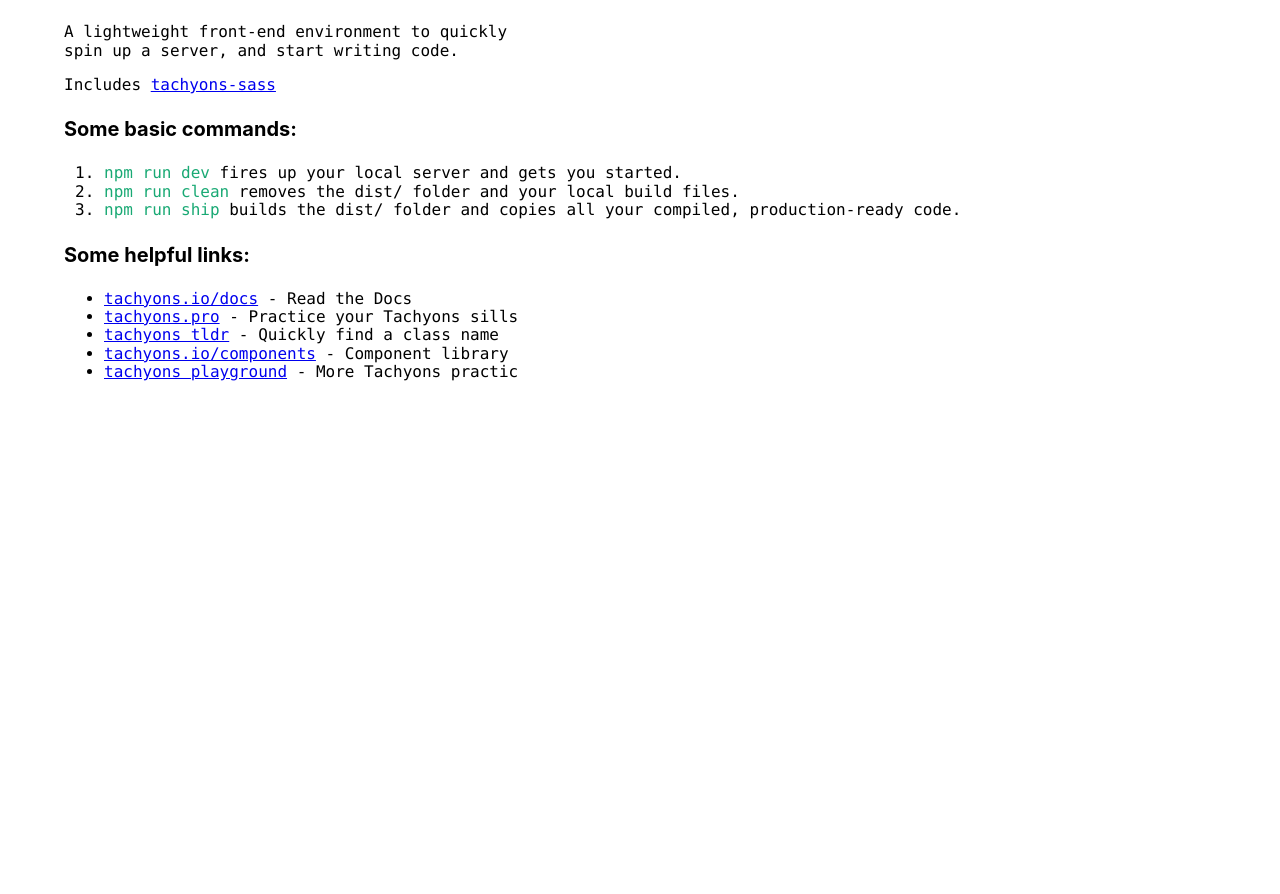
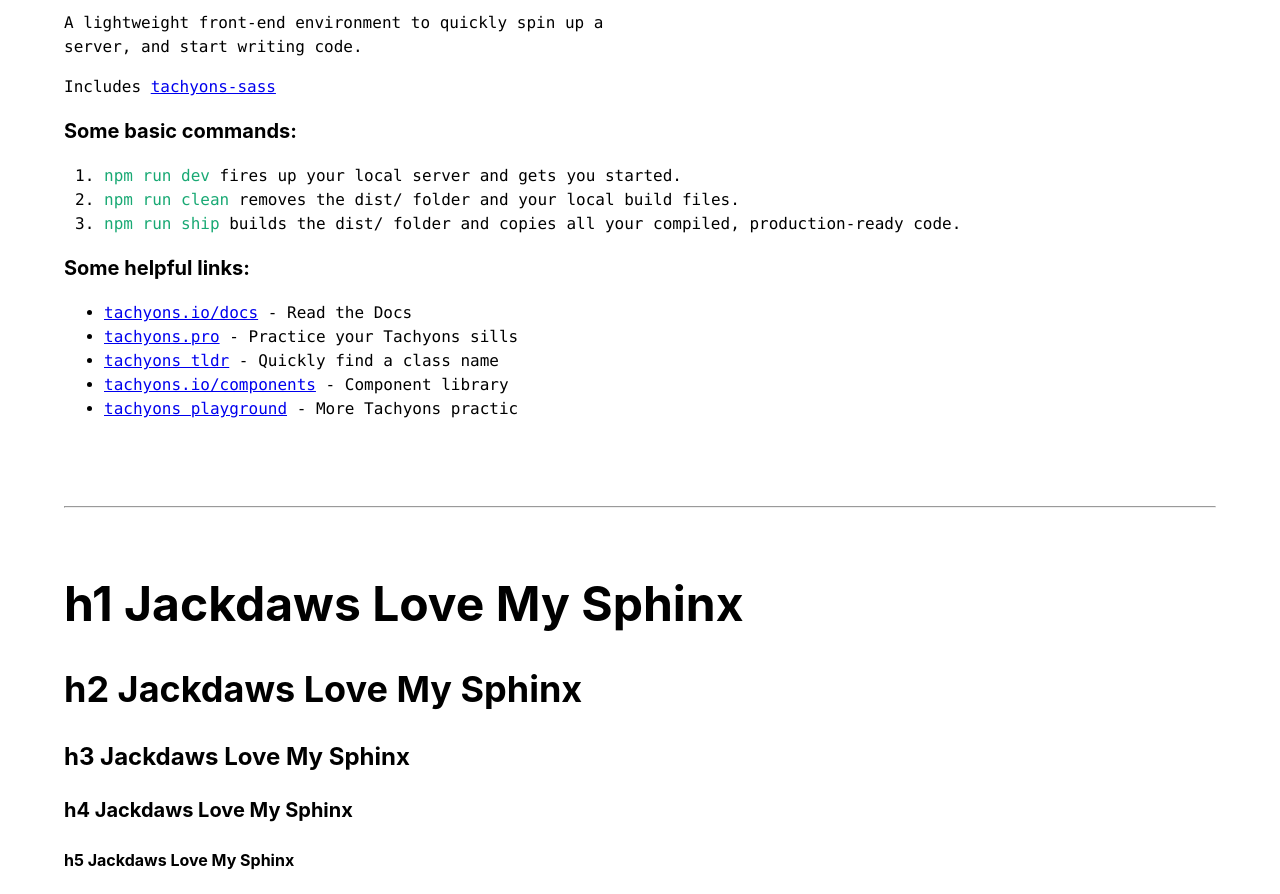
Before and after one commit to elmnt/inclusive-practice, a website: page src/index.html in a window 1280 px wide. Shown: the part 145-1039 px from the top of the page. Before the commit the page ends 800 px from the top, so only its background shows below. Drawn offline with Linux system fonts and the light colour scheme; files that its build step writes are made by us from their sources.

Commit message:
Added some content

```diff
--- a/src/index.html
+++ b/src/index.html
@@ -13,24 +13,44 @@
 
 <body class="ma5">
 
-    <h1 class="sans-serif f1 lh-copy">Sandbox.</h1>
-    <p class="code f5 lhcopy measure">A lightweight front-end environment to quickly spin up a server, and start writing code.</p>
-    <p class="code f5 lhcopy measure">Includes <a href="https://www.npmjs.com/package/tachyons-sass">tachyons-sass</a></p>
-    <h3 class="sans-serif f4 lh-copy">Some basic commands:</h3>
+    <h1 class="sans-serif f1 lh-title">Sandbox.</h1>
+    <p class="code f5 lh-copy measure-wide">A lightweight front-end environment to quickly spin up a server, and start writing code.</p>
+    <p class="code f5 lh-copy measure-wide">Includes <a href="https://www.npmjs.com/package/tachyons-sass">tachyons-sass</a></p>
+    <h3 class="sans-serif f4 lh-title">Some basic commands:</h3>
     <ol class="code">
-        <li><span class="lhcopy green">npm run dev</span> fires up your local server and gets you started.</li>
-        <li><span class="lhcopy green">npm run clean</span> removes the dist/ folder and your local build files.</li>
-        <li><span class="lhcopy green">npm run ship</span> builds the dist/ folder and copies all your compiled, production-ready code.</li>
+        <li><span class="lh-copy green">npm run dev</span> fires up your local server and gets you started.</li>
+        <li><span class="lh-copy green">npm run clean</span> removes the dist/ folder and your local build files.</li>
+        <li><span class="lh-copy green">npm run ship</span> builds the dist/ folder and copies all your compiled, production-ready code.</li>
     </ol>
 
-    <h3 class="sans-serif f4 lh-copy">Some helpful links:</h3>
+    <h3 class="sans-serif f4 lh-title">Some helpful links:</h3>
     <ul class="code">
-        <li class="lhcopy"><a href="http://tachyons.io/docs/">tachyons.io/docs</a> - Read the Docs</li>
-        <li class="lhcopy"><a href="https://tachyons.pro">tachyons.pro</a> - Practice your Tachyons sills</li>
-        <li class="lhcopy"><a href="https://tachyons-tldr.now.sh/#/classes">tachyons tldr</a> - Quickly find a class name</li>
-        <li class="lhcopy"><a href="https://tachyons.io/components/">tachyons.io/components</a> - Component library </li>
-        <li class="lhcopy"><a href="http://abhirag.in/tachyons_css/">tachyons playground</a> - More Tachyons practic</li>
+        <li class="lh-copy"><a href="http://tachyons.io/docs/">tachyons.io/docs</a> - Read the Docs</li>
+        <li class="lh-copy"><a href="https://tachyons.pro">tachyons.pro</a> - Practice your Tachyons sills</li>
+        <li class="lh-copy"><a href="https://tachyons-tldr.now.sh/#/classes">tachyons tldr</a> - Quickly find a class name</li>
+        <li class="lh-copy"><a href="https://tachyons.io/components/">tachyons.io/components</a> - Component library </li>
+        <li class="lh-copy"><a href="http://abhirag.in/tachyons_css/">tachyons playground</a> - More Tachyons practic</li>
     </ul>
+
+    <p>&nbsp;</p>
+    <p>&nbsp;</p>
+    <hr>
+    <p>&nbsp;</p>
+
+    <h1 class="sans-serif f1 lh-title">h1 Jackdaws Love My Sphinx</h1>
+    <h2 class="sans-serif f2 lh-title">h2 Jackdaws Love My Sphinx</h2>
+    <h3 class="sans-serif f3 lh-title">h3 Jackdaws Love My Sphinx</h3>
+    <h4 class="sans-serif f4 lh-title">h4 Jackdaws Love My Sphinx</h4>
+    <h5 class="sans-serif f5 lh-title">h5 Jackdaws Love My Sphinx</h5>
+
+    <p class="f4 code lh-copy measure-wide">Lorem ipsum dolor sit amet, consectetur adipisicing elit, sed do eiusmod tempor incididunt ut labore et dolore magna aliqua. Ut enim ad minim veniam, quis nostrud exercitation ullamco laboris nisi ut aliquip ex ea commodo consequat. Duis aute irure dolor in reprehenderit in voluptate velit esse cillum dolore eu fugiat nulla pariatur. Excepteur sint occaecat cupidatat non proident, sunt in culpa qui officia deserunt mollit anim id est laborum.</p>
+
+    <form method="post" action="/signup">
+        <fieldset class="pa4">
+            <label for="thing" class="sans-serif lh-copy db">Email Address</label>
+            <input type="text" name="thing" id="thing" value="value" class="ba mt2 pa3 w-100">
+        </fieldset>
+    </form>
 
     <script src="js/app.min.js"></script>
 
```
